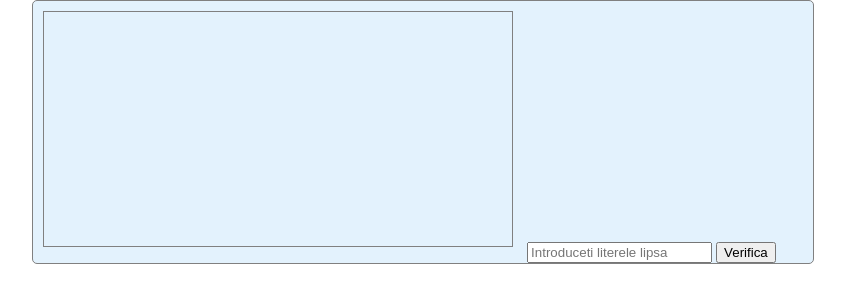
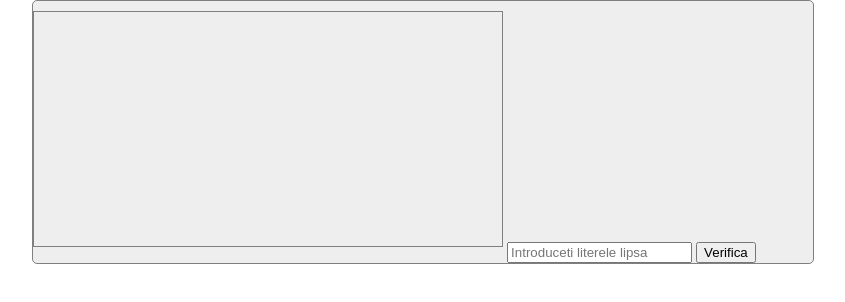
Before and after one commit to whitehood15/Hangman, a plain HTML site: page index.html in a window 1280 px wide. Shown: the whole page, without its empty margins (217-1062 px from the left). Drawn offline with Linux system fonts and the light colour scheme.

Commit message:
fixed shitty color and positioning

```diff
--- a/main.css
+++ b/main.css
@@ -1,5 +1,5 @@
 #container{
-	background:#e3f2fd;
+	background:#eeeeee;
 	width:61%;
 	min-height:100px;
 	border:1px solid grey;
@@ -12,4 +12,6 @@
 	height 70%;
 	border:1px solid grey;
 	margin:10px;
+	margin-left:auto;
+	margin-right:auto;
 }
```
